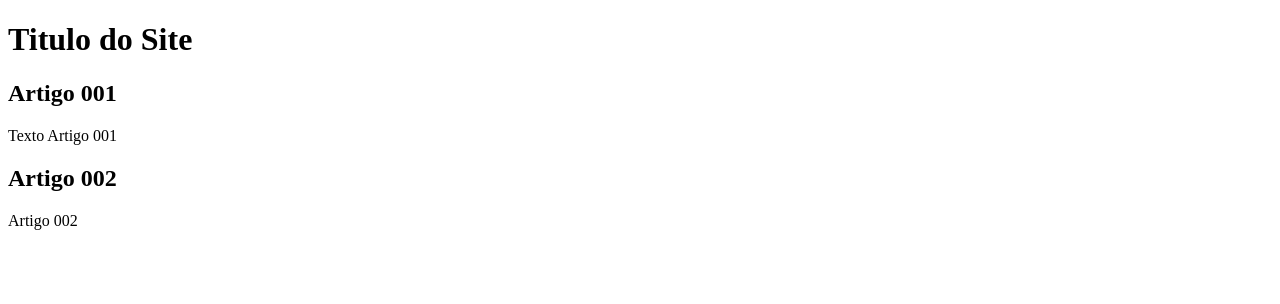
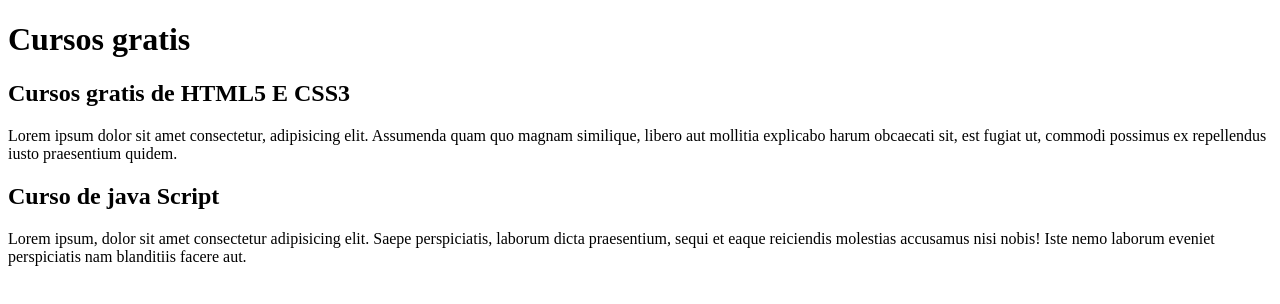
Before and after one commit to telusss/projeto-site, a plain HTML site: page index.html in a window 1280 px wide. Drawn offline with Linux system fonts and the light colour scheme.

Commit message:
comecei a estrever o conteudo

```diff
--- a/index.html
+++ b/index.html
@@ -9,13 +9,13 @@
 <body>
     <main>
         <header>
-            <h1>Titulo do Site</h1>
+            <h1>Cursos gratis</h1>
         </header>
-        <article><h2>Artigo 001</h2>
-            <p>Texto Artigo 001</p>
+        <article><h2>Cursos gratis de HTML5 E CSS3</h2>
+            <p>Lorem ipsum dolor sit amet consectetur, adipisicing elit. Assumenda quam quo magnam similique, libero aut mollitia explicabo harum obcaecati sit, est fugiat ut, commodi possimus ex repellendus iusto praesentium quidem.</p>
         </article>
-        <article><h2>Artigo 002</h2>
-        <p>Artigo 002</p>
+        <article><h2>Curso de java Script</h2>
+        <p>Lorem ipsum, dolor sit amet consectetur adipisicing elit. Saepe perspiciatis, laborum dicta praesentium, sequi et eaque reiciendis molestias accusamus nisi nobis! Iste nemo laborum eveniet perspiciatis nam blanditiis facere aut.</p>
     </article>
     </main>
 </body>
```
